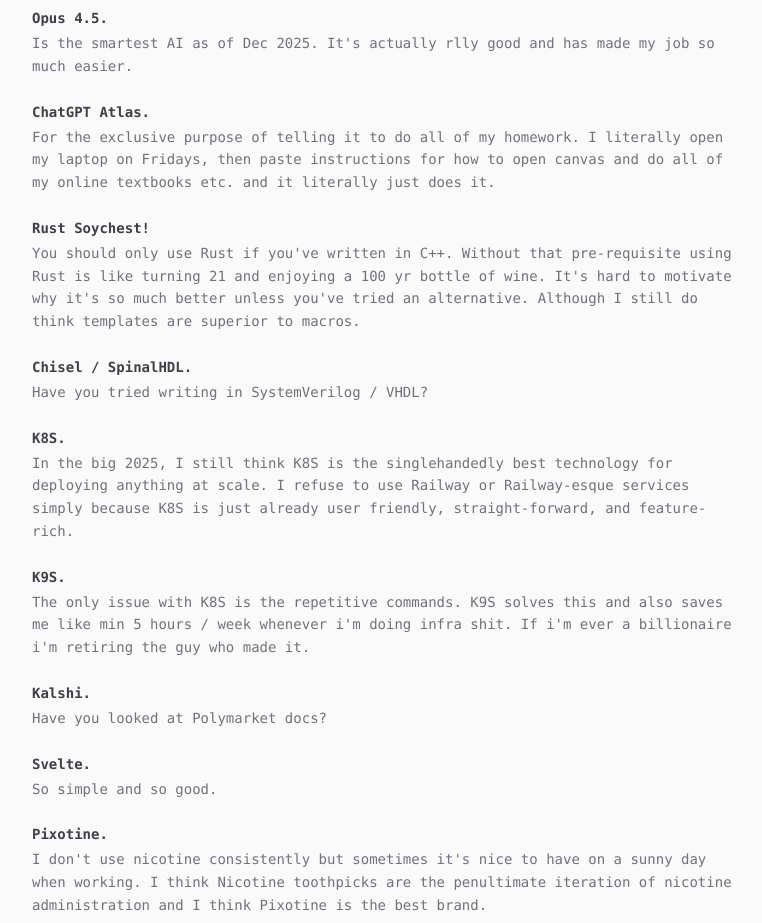
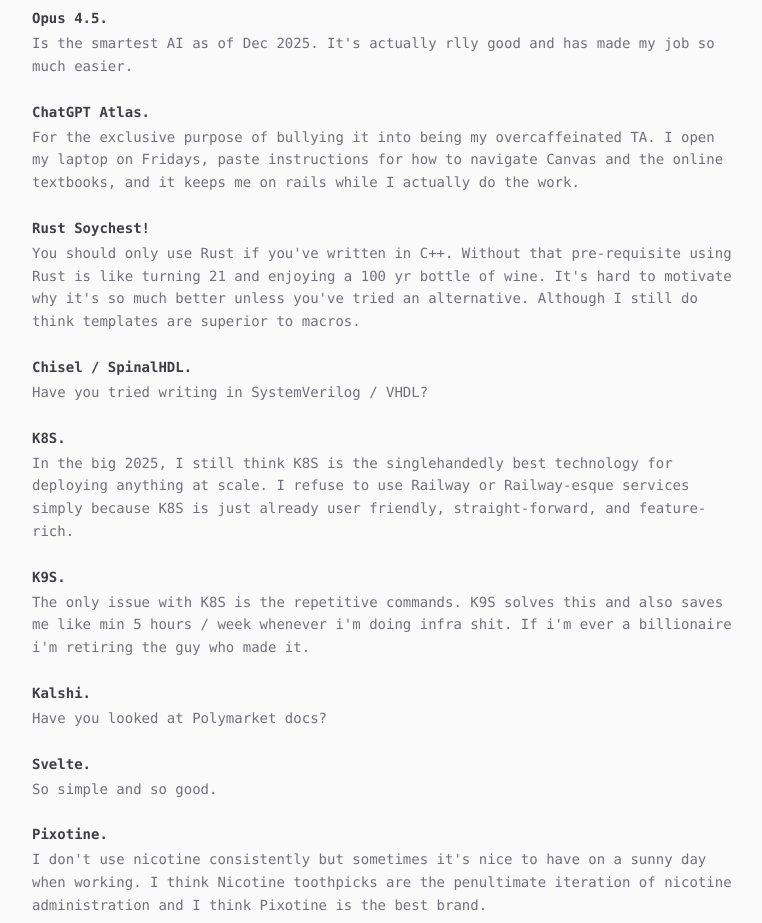
Before and after one commit to manggo-cd/dz.dev, a Next.js app: page /blog/list-of-good-tools in a window 1280 px wide. Shown: the part 1020-1943 px from the top of the page, without its empty margins (256-1018 px from the left). Built offline with nearby package versions, Linux system fonts and the light colour scheme.

Commit message:
update blog

```diff
--- a/app/blog/list-of-good-tools/page.tsx
+++ b/app/blog/list-of-good-tools/page.tsx
@@ -85,7 +85,7 @@
               <div>
                 <h3 className="text-sm font-semibold text-zinc-300 mb-1">ChatGPT Atlas.</h3>
                 <p className="text-zinc-500 leading-relaxed">
-                  For the exclusive purpose of telling it to do all of my homework. I literally open my laptop on Fridays, then paste instructions for how to open canvas and do all of my online textbooks etc. and it literally just does it.
+                  For the exclusive purpose of bullying it into being my overcaffeinated TA. I open my laptop on Fridays, paste instructions for how to navigate Canvas and the online textbooks, and it keeps me on rails while I actually do the work.
                 </p>
               </div>
 
```
